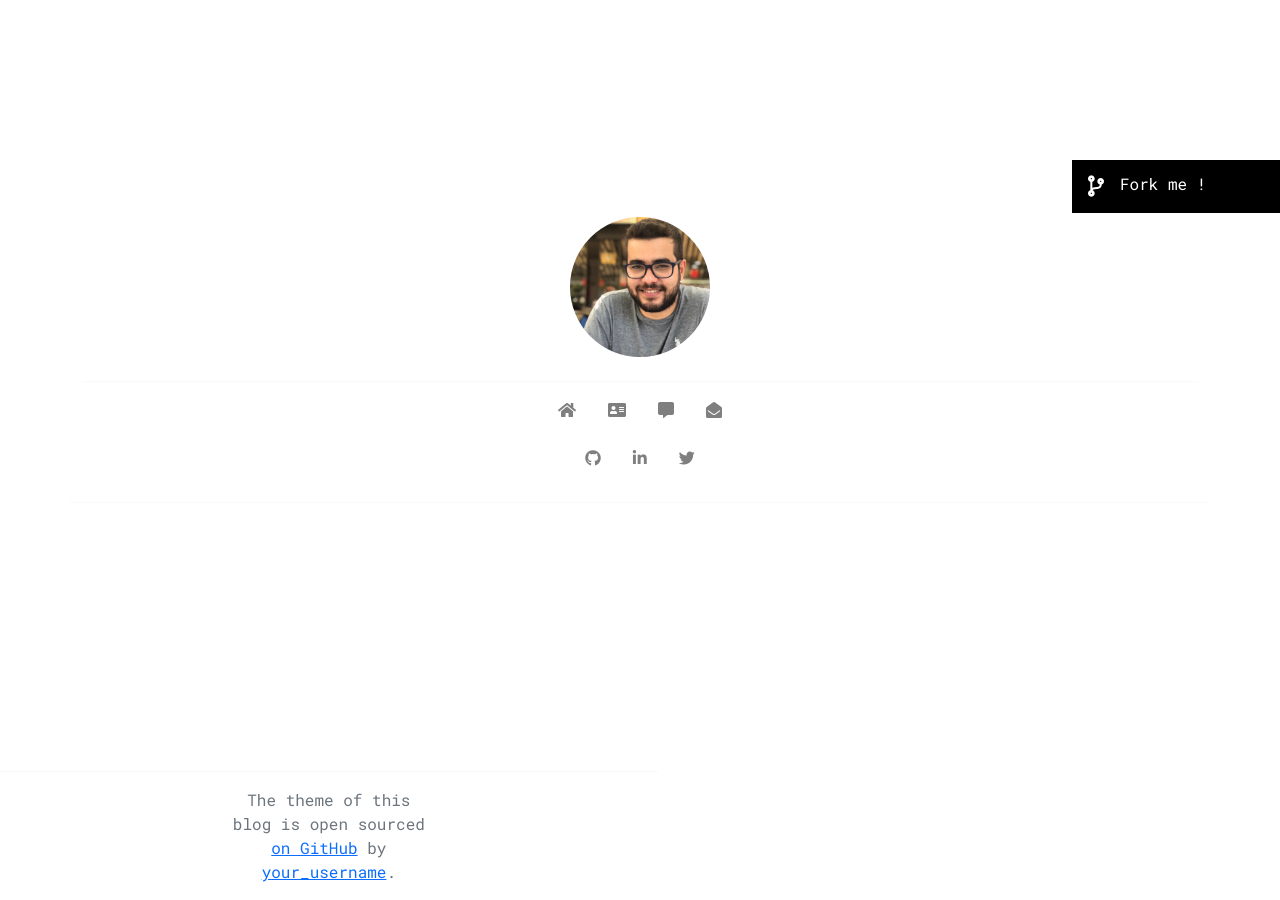
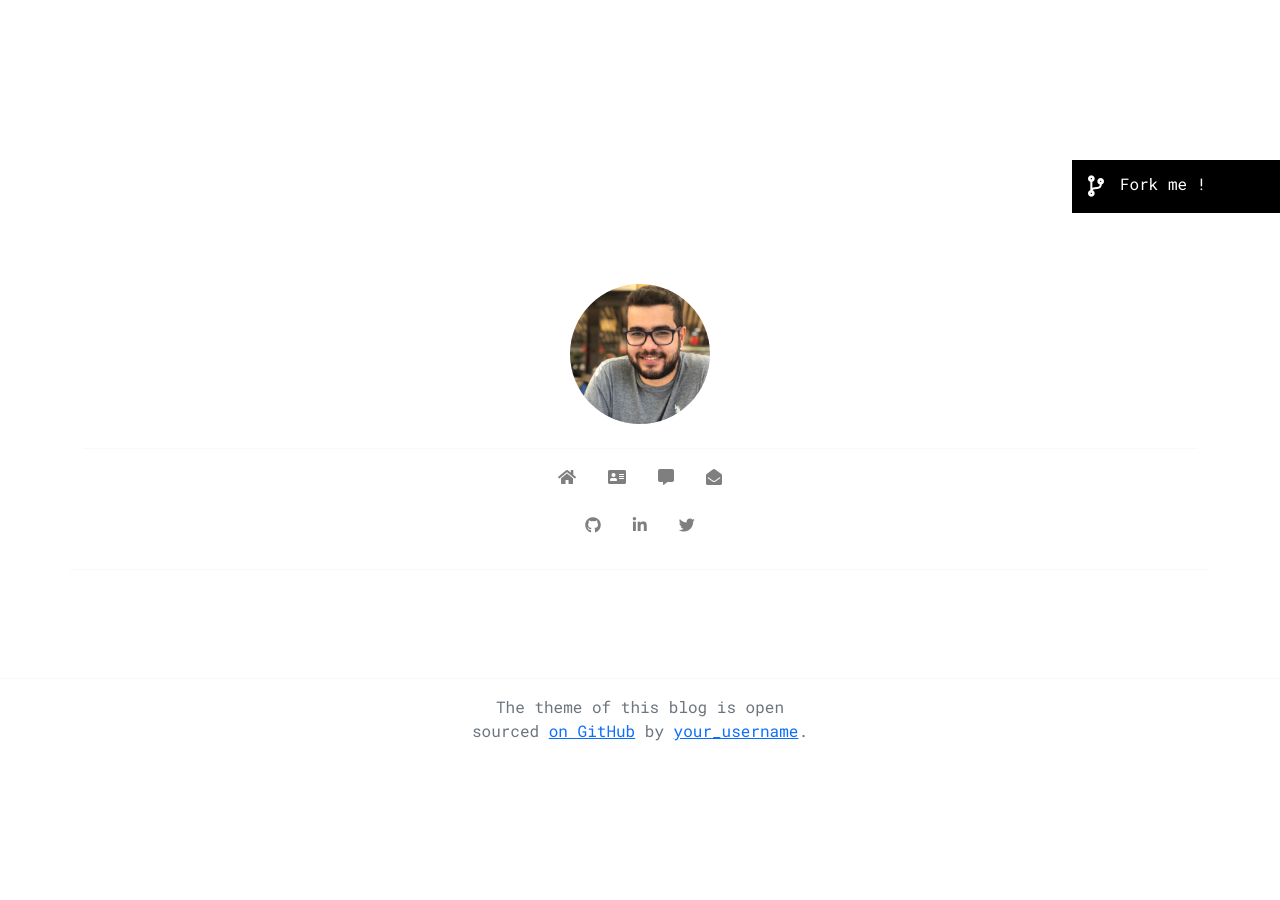
Before and after one commit to lbenicio/lbenicio-minimal-v1, a Jekyll site: the page built from index.md, in a window 1280 px wide. Built offline with Jekyll 4.4.1, drawn with Linux system fonts in a browser that asks for light colours.

Commit message:
Update style.css

```diff
--- a/assets/style.css
+++ b/assets/style.css
@@ -19,16 +19,11 @@ nav>ul, ul.post-list {
     list-style: none;
 }
 .h-main {
-    height: 50vh;
+    height: 70vh;
 }
 
 .fs-10 {
     font-size: 0.5rem;
-}
-
-footer {
-    position: absolute;
-    bottom: 0;
 }
 
 @media (max-width: 576px) {
```
